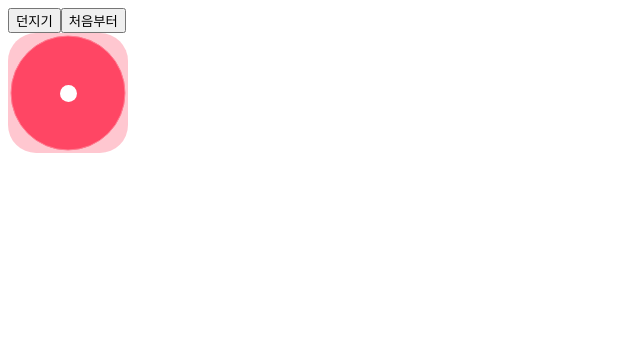
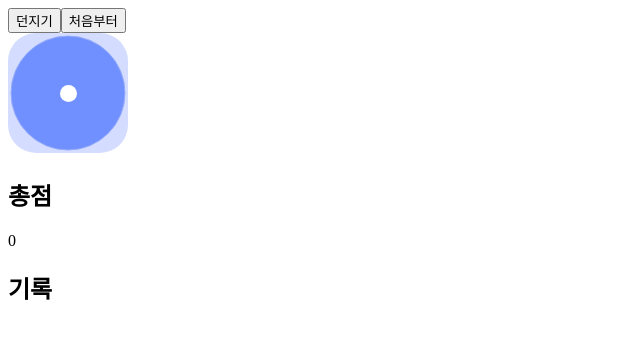
Before and after one commit to kimInDa/codeit-react, a React (Create React App) app in the folder dicegame/: page / in a window 1280 px wide. Shown: the top 338 px of the page, without its empty margins (0-640 px from the left). Built offline with nearby package versions, Linux system fonts and the light colour scheme.

Commit message:
[Add] 기록 기능 추가

```diff
--- a/dicegame/src/App.js
+++ b/dicegame/src/App.js
@@ -8,14 +8,20 @@
 
 function App() {
   const [num, setNum] = useState(1);
+  const [sum, setSum] = useState(0);
+  const [gameHistory, setGameHistory] = useState([]);
 
   const handleRollClick = () => {
     const nextNum = random(6);
     setNum(nextNum);
+    setSum(sum + nextNum);
+    setGameHistory([...gameHistory, nextNum]);
   }
 
   const handleClearClick = () => {
     setNum(1);
+    setSum(0)
+    setGameHistory([])
   }
 
   return (
@@ -24,8 +30,13 @@
         <Button onClick={handleRollClick}>던지기</Button>
         <Button onClick={handleClearClick}>처음부터</Button>
       </div>
-      <Dice color="red" num={num} />
+      <Dice color="blue" num={num} />
+      <h2>총점</h2>
+      <p>{sum}</p>
+      <h2>기록</h2>
+      <p>{gameHistory.join(', ')}</p>
     </div>
+
   )
 }
 
```
